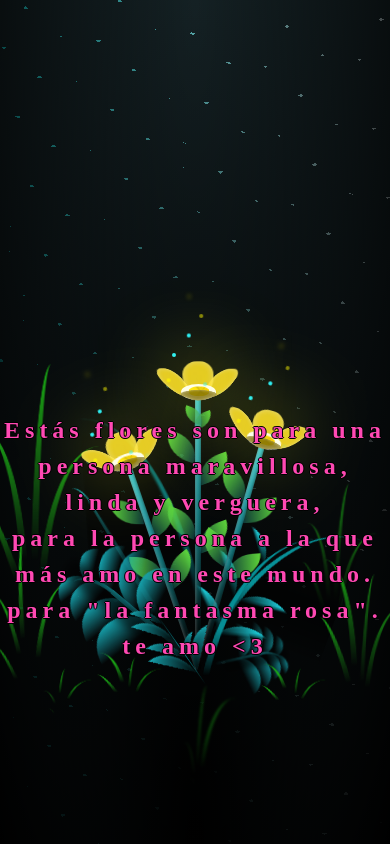
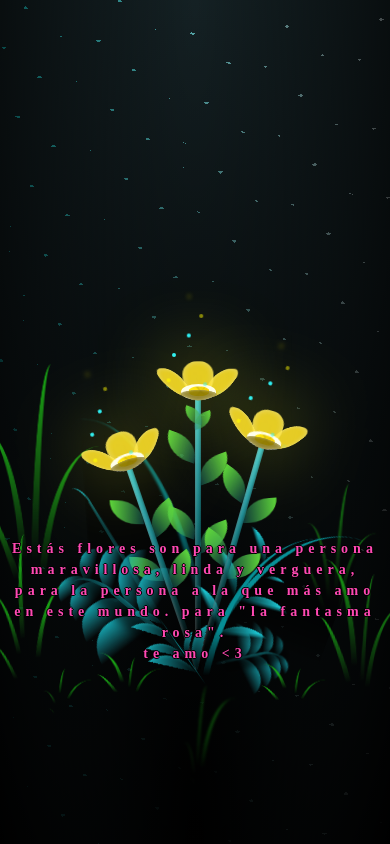
Before and after one commit to aetherStray/Abby, a plain HTML site: page flower.html in a window 390 px wide. Drawn offline with Linux system fonts and the light colour scheme.

Commit message:
terminado4

```diff
--- a/css/main.css
+++ b/css/main.css
@@ -40,6 +40,28 @@ body {
       font-size: 14px; /* Reduce el tamaño del texto para dispositivos más pequeños */
       margin-bottom: 530px;
       letter-spacing: 3px;
+      text-shadow: 1px  0px 0px black,
+      0px  1px 0px black,
+     -1px  0px 0px black,
+      0px -1px 0px black;
+    }
+
+  .titulo {
+      font-size: 14px;
+      margin-bottom: 10px;
+      font-family: "Times New Roman";
+      scolor: rgb(255, 73, 179);
+      position: absolute;
+      font-weight: bold;
+      letter-spacing: 2px;
+      opacity: 1;
+      animation: fadeIn 3s ease-in-out forwards;
+      text-align: center;
+      z-index: 1;
+      text-shadow: 1px  0px 0px black,
+               0px  1px 0px black,
+              -1px  0px 0px black,
+               0px -1px 0px black;
   }
 
 }
--- a/css/style.css
+++ b/css/style.css
@@ -95,13 +95,13 @@ body{
 @media screen and (max-width:574px){
     .greetings{
         display: block;
-        font-size: 4rem;
+        font-size: 60px;
         font-weight: 800;
         text-align: center;
     }
     .description{
-        position: absolute;
-        font-size: 2rem;
+        position: relative;
+        font-size: 1rem;
     }
 
     .button a{
```
